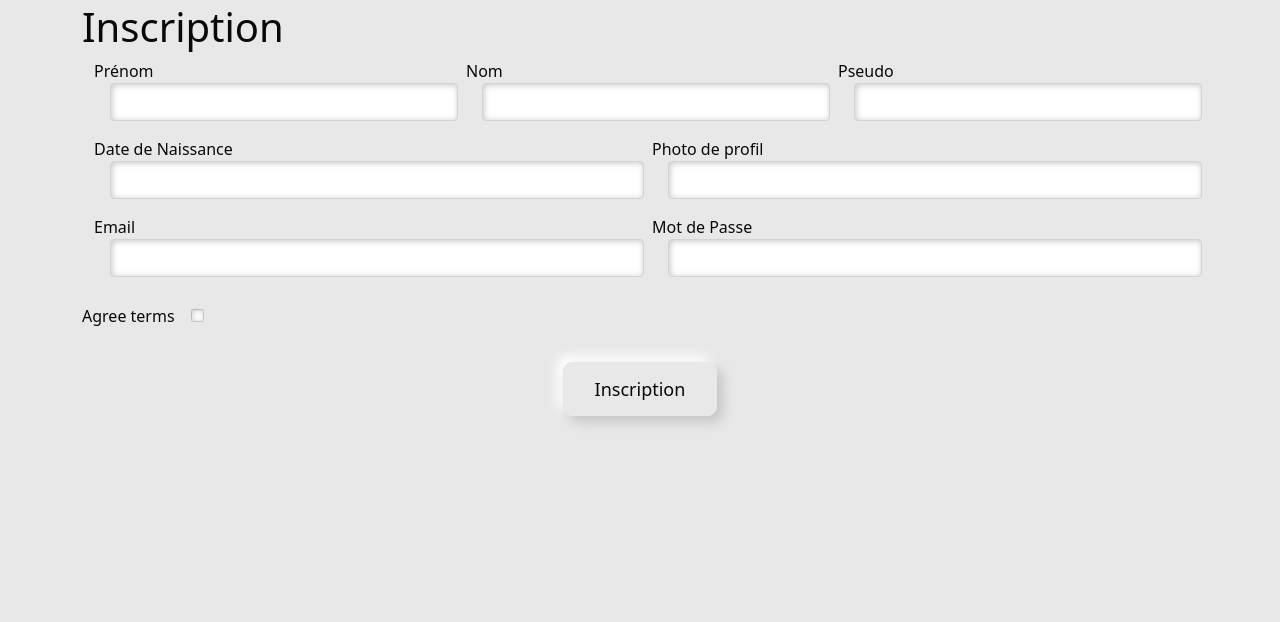
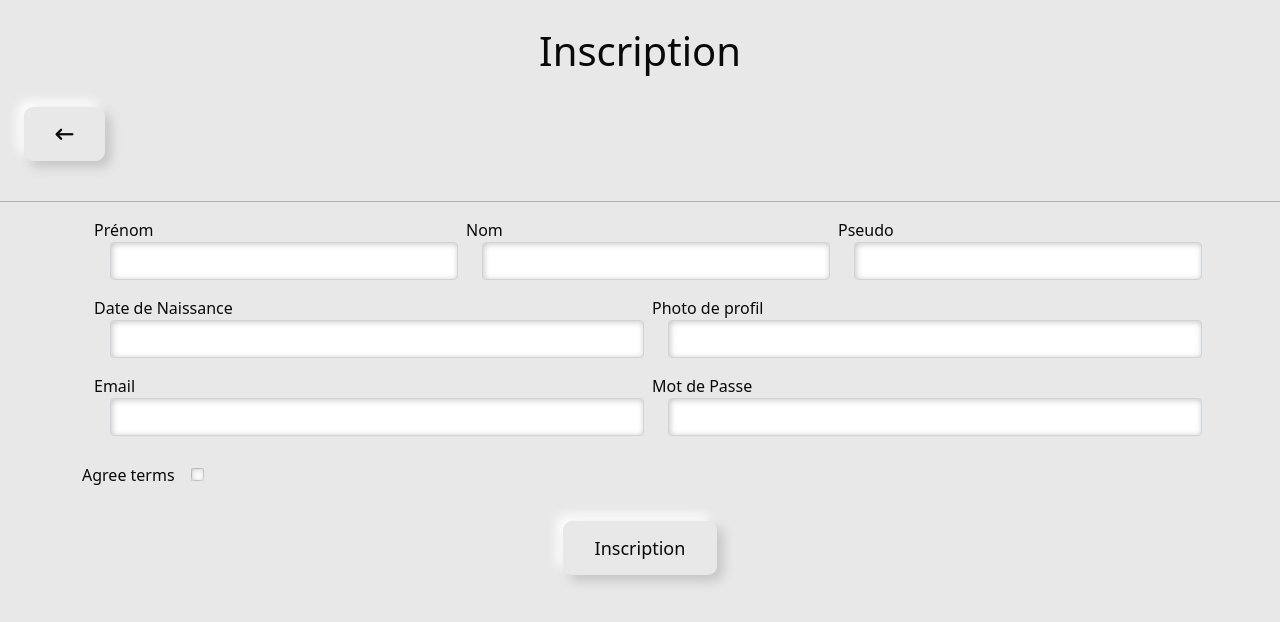
Before and after one commit to PalomaAlma/snow-tricks, a Symfony app: template templates/registration/register.html.twig in a window 1280 px wide. Shown: the part 56-678 px from the top of the page. Run offline with Twig, Linux system fonts and the light colour scheme; the template is opened without the code that fills it, so the values that code supplies are empty; form fields are guessed from the names that the template uses; some libraries are stand-ins or nearby versions.

Commit message:
Register => Update Style

```diff
--- a/templates/registration/register.html.twig
+++ b/templates/registration/register.html.twig
@@ -6,11 +6,13 @@
     {% for flash_error in app.flashes('verify_email_error') %}
         <div class="alert alert-danger" role="alert">{{ flash_error }}</div>
     {% endfor %}
-<div class="container">
-    <h1>Inscription</h1>
+<section class="my-4">
+    <h1 class="text-center">Inscription</h1>
+        <a href="{{ path('app_trick_index', {'page':1}) }}" class="btn btn-lg m-4"><i class="fa-solid fa-arrow-left-long"></i></a>
+        <hr>
 
     {{ form_start(registrationForm) }}
-
+<div class="container">
     <div class="row mx-auto">
             <div class="col-md-4">
                 <label for="firstname" class="form-label mb-0 ">Prénom</label>
@@ -53,7 +55,8 @@
             Inscription
         </button>
     </div>
+</div>
     {{ form_end(registrationForm) }}
-</div>
+</section>
 
 {% endblock %}
```
